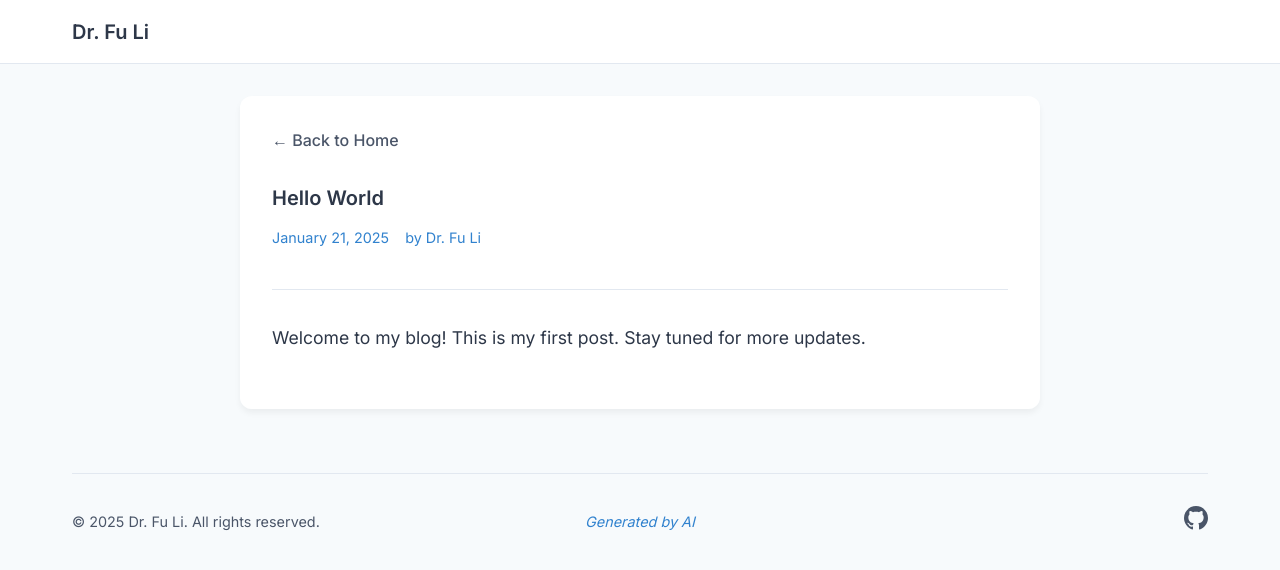
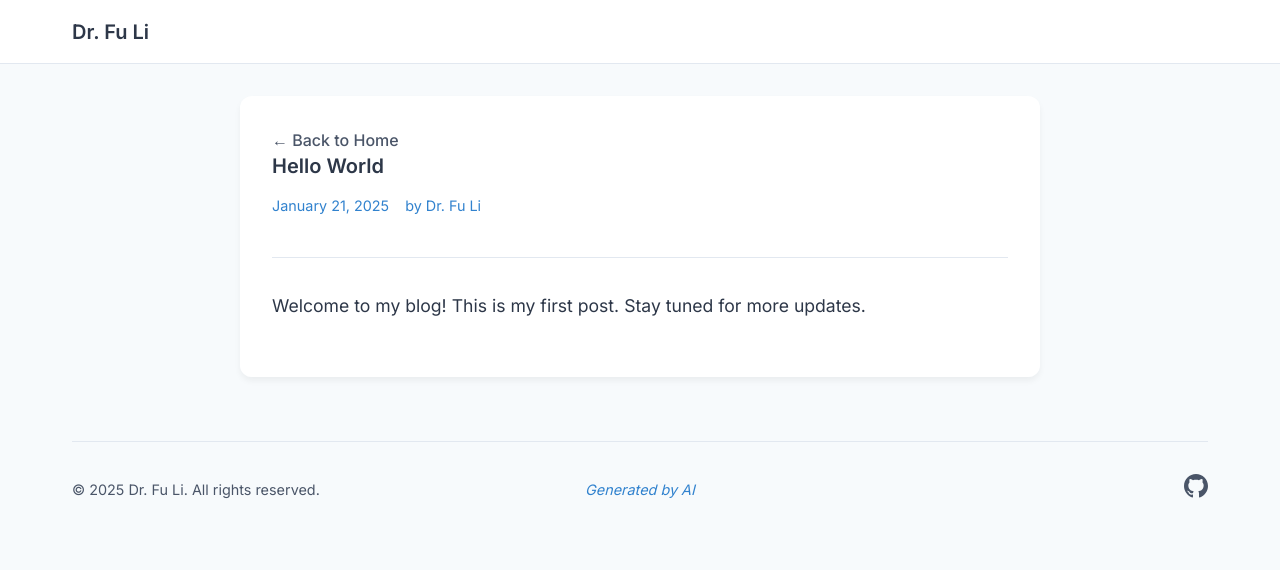
Before and after one commit to leoustc/leoustc.github.io, a Jekyll site: the page built from _posts/2025-01-21-hello-world.md, in a window 1280 px wide. Shown: the top 570 px of the page. Built offline with Jekyll 4.4.1, drawn with Linux system fonts in a browser that asks for light colours.

Commit message:
20250122.00.20.23.37862

```diff
--- a/_layouts/post.html
+++ b/_layouts/post.html
@@ -2,7 +2,7 @@
 layout: default
 ---
 <article class="blog-post">
-    <nav class="post-nav">
+    <nav>
         <a href="{{ '/' | relative_url }}" class="back-to-blog">← Back to Home</a>
     </nav>
 
```
